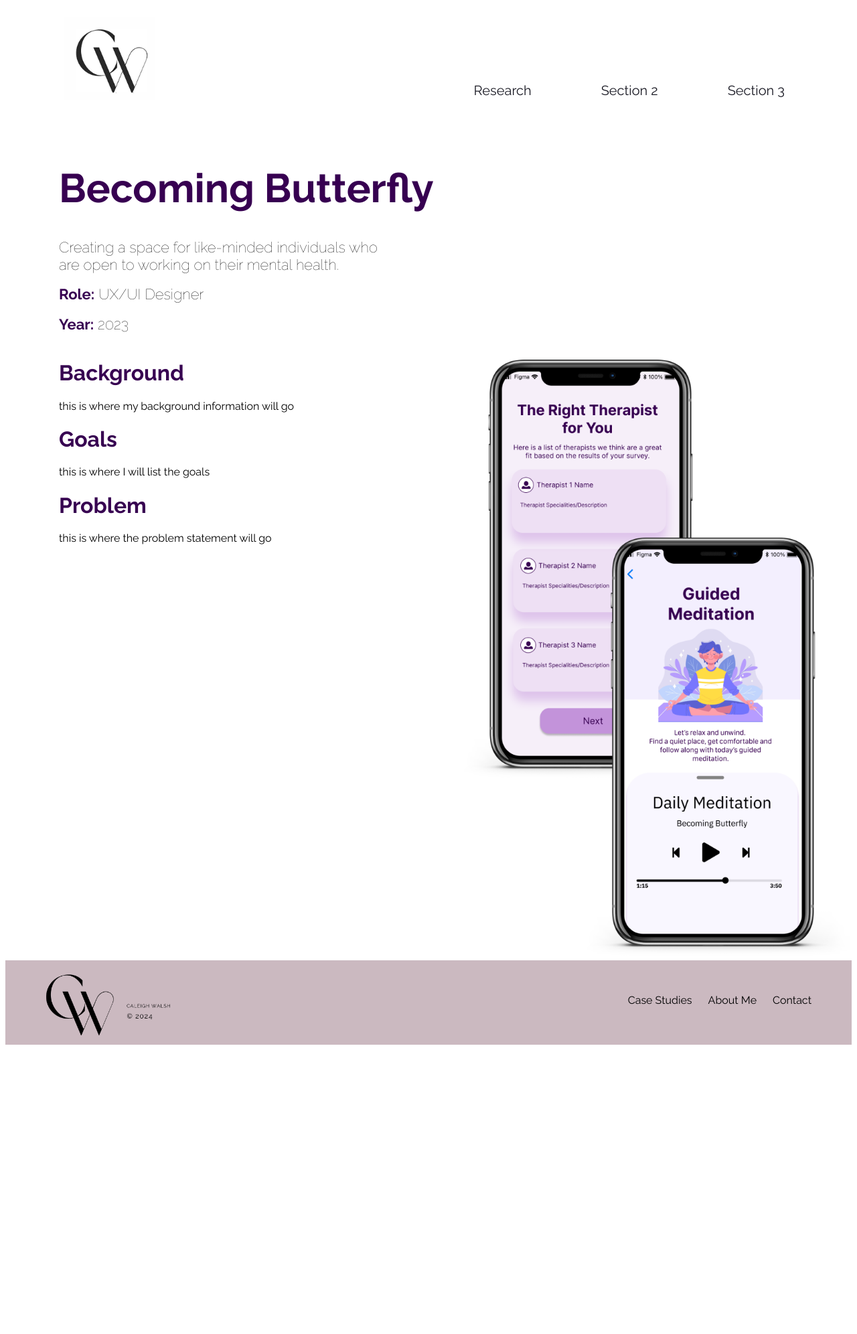
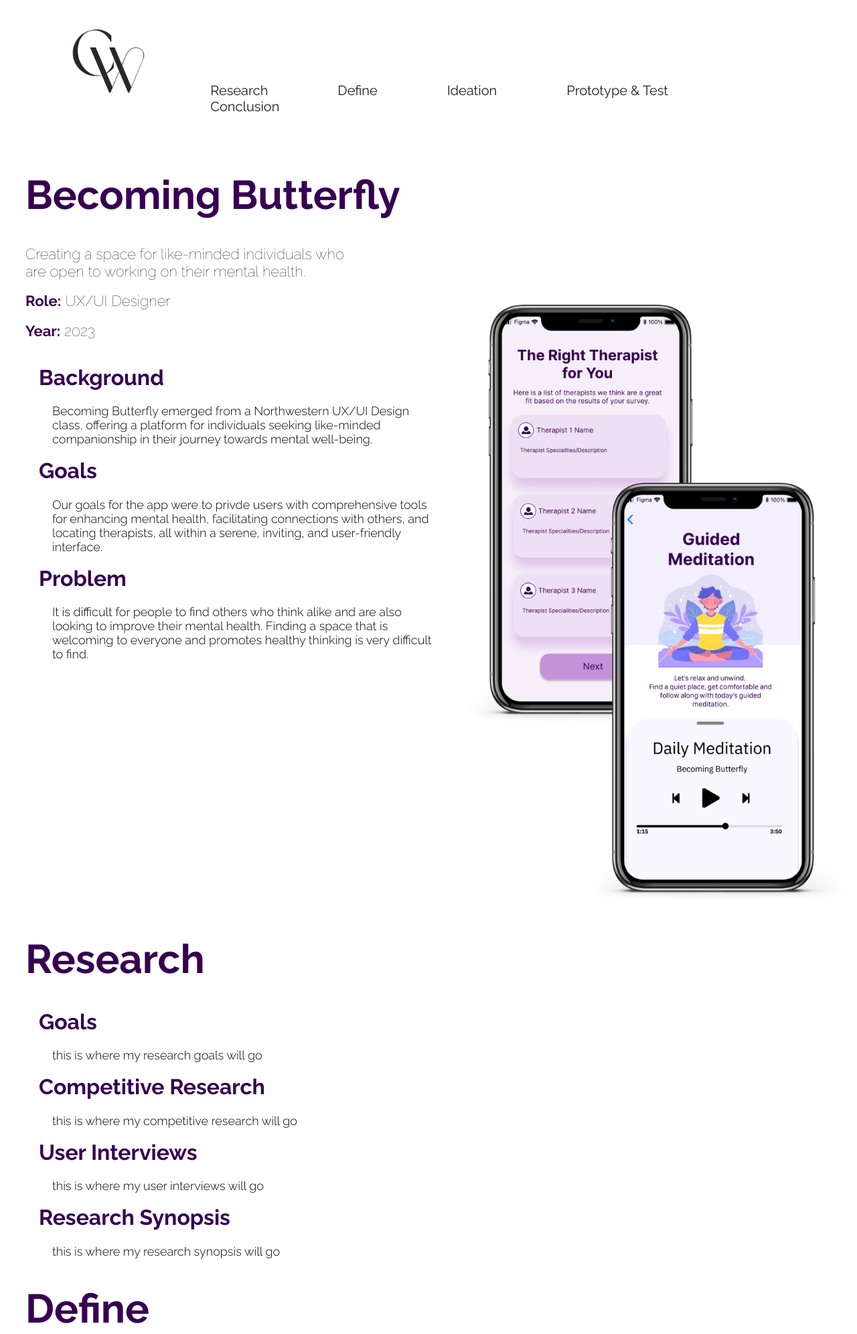
Before and after one commit to cawalsh2/UX_UI_HW_19, a plain HTML site: page bb.html in a window 1280 px wide. Shown: the part 5-1997 px from the top of the page at 67% size. Before the commit the page ends 1573 px from the top, so only its background shows below. Drawn offline with Linux system fonts and the light colour scheme.

Commit message:
upated 5/15.2

```diff
--- a/bb.html
+++ b/bb.html
@@ -20,33 +20,100 @@
         <nav class="nav-list">
             <ul>
                 <li data-tab="1">Research</li>
-                <li data-tab="2">Section 2</li>
-                <li data-tab="3">Section 3</li>
+                <li data-tab="2">Define</li>
+                <li data-tab="3">Ideation</li>
+                <li data-tab="4">Prototype & Test</li>
+                <li data-tab="5">Conclusion</li>
             </ul>
         </nav>
     </header>
+
 <div class="titleBB">
+    <div class="title-text">
          <h1>Becoming Butterfly</h1>
          <h2>Creating a space for like-minded individuals who are open to working on their mental health. </h2>
          <h2><span class="bold">Role:</span> UX/UI Designer</h2>
          <h2><span class="bold">Year:</span> 2023</h2>
     </div>
-<!--Case Introduction-->
+</div>
+
 <div class="bbcase-intro">
     <div class="bbcase-text">
+            <div class="text-container">
                 <h1>Background</h1>
-            <p>this is where my background information will go</p>
+                <p>Becoming Butterfly emerged from a Northwestern UX/UI Design class, offering a platform for individuals seeking like-minded companionship in their journey towards mental well-being.</p>
                 <h1>Goals</h1>
-            <p>this is where I will list the goals</p>
+                <p>Our goals for the app were to privde users with comprehensive tools for enhancing mental health, facilitating connections with others, and locating therapists, all within a serene, inviting, and user-friendly interface.</p>
                 <h1>Problem</h1>
-            <p>this is where the problem statement will go</p>
+                <p>It is difficult for people to find others who think alike and are also looking to improve their mental health. Finding a space that is welcoming to everyone and promotes healthy thinking is very difficult to find.</p>
+            </div>
+    </div>
 </div>
 
 <div class="bbImages">
      <img src="images/BB3.png">
 </div>
+
+
+<!--Research-->
+<div class="titleBBre">
+    <div class="title-text">
+        <h1>Research</h1>
     </div>
 
+</div>
+<div class="bbcase-re">
+    <div class="bbcase-text">
+        <h1>Goals</h1>
+            <p>this is where my research goals will go</p>
+        <h1>Competitive Research</h1>
+            <p>this is where my competitive research will go</p>
+        <h1>User Interviews</h1>
+            <p>this is where my user interviews will go</p>
+        <h1>Research Synopsis</h1>
+            <p>this is where my research synopsis will go</p>
+    </div>
+</div>
+
+
+<!--Define-->
+<div class="titleBBde">
+    <div class="title-text">
+        <h1>Define</h1>
+    </div>
+
+</div>
+<div class="bbcase-de">
+    <div class="bbcase-text">
+        <h1>User Persona</h1>
+            <p>image of user persona</p>
+        <h1>User Scenario</h1>
+            <p>image of user scenario</p>
+    </div>
+</div>
+
+<!--Ideation-->
+<div class="tileBBid">
+    <div class="title-text">
+        <h1>Ideation</h1>
+    </div>
+
+</div>
+<div class="bbcase-id">
+    <div class="bbcase-text">
+        <h1>Feature Prioritization</h1>
+            <p>I really believe that if you practice enough you could paint the 'Mona Lisa' with a two-inch brush.</p>
+        <h1>User Flows</h1>
+            <p>I really believe that if you practice enough you could paint the 'Mona Lisa' with a two-inch brush.</p>
+        <h1>Lo-Fi Wireframes</h1>
+            <p>I really believe that if you practice enough you could paint the 'Mona Lisa' with a two-inch brush.</p>
+        <h1>Style Guide</h1>
+            <p>I really believe that if you practice enough you could paint the 'Mona Lisa' with a two-inch brush.</p>
+    </div>
+</div>
+<!--Prototype & Test-->
+
+<!--Conclusion-->
 <footer>
     <div class="footer-right">
         <ul>
--- a/css/style.css
+++ b/css/style.css
@@ -1,3 +1,4 @@
+/* Main Page */
 header.navigation {
     display:flex;
     justify-content: space-between;
@@ -26,24 +27,9 @@ header.navigation {
     font-weight:lighter;
     color: #1C1C26;
 }
-.titleBB {
-    text-align: left;
-    margin-left: 80px;
-}
-.titleBB h1{
-    font-family:"Raleway", sans-serif;
-    font-weight:bolder;
-    color: #370051;
-    font-size: 60px;
-}
-.titleBB h2 {
-    font-family:"Raleway", sans-serif;
-    font-weight: lighter;
-    color:black;
-    font-size: 22px;
-    text-align: left;
-    max-width: 500px;
-}
+
+
+
 h2 {
     font-size:35px;
     font-family: "Raleway", sans-serif;
@@ -123,29 +109,8 @@ p {
     margin: 0 auto;
     text-align: center;
 }
-.bbcase-intro {
-    display:flex;
-    align-items: flex-start;
-    margin-top: 20px;
-}
-.bbcase-text {
-    flex: 1;
-    margin-right: 20px;
-    padding-left: 80px;
-}
-.bbImages {
-    flex: 0 0 auto;
-}
-.bbImages img {
-    display: block;
-    width: 600px;
-    margin-top: 20px;
-    margin-left: 10px;
-}
-.bbcase-text h1 {
-    font-family: "Raleway", sans-serif;
-    color:#370051
-}
+
+
 .info-container {
     display: flex;
     align-items: center;
@@ -248,3 +213,67 @@ footer li:hover {
     text-decoration: underline;
     cursor: pointer;
 }
+
+
+
+
+/* BB page */
+.titleBB {
+    display:flex;
+    align-items: flex-start;
+    justify-content: space-between;
+    margin-top: 10px;
+    margin-bottom: 10px;
+}
+.title-text {
+    margin-right: 20px;
+    padding-left: 30px;
+}
+.bbImages {
+    margin-left: auto;
+    margin-top: -550px;
+    width: 50%;
+    text-align: right;
+}
+.bbcase-intro {
+   margin-right: 20px;
+   margin-top: 20px;
+}
+.bbcase-text {
+    padding-left: 50px;
+}
+.bbImages img {
+    width: 600px;
+    margin-top: 0px;
+    margin-left: 10px;
+    max-width: 100%;
+}
+.text-container {
+    max-width: 50%;
+}
+.bbcase-text h1 {
+    font-family: "Raleway", sans-serif;
+    color:#370051;
+    margin-top: 0;
+    font-weight:bold;
+}
+.title-text h1{
+    font-family:"Raleway", sans-serif;
+    font-weight:bolder;
+    color: #370051;
+    font-size: 60px;
+}
+.titleBB h2 {
+    font-family:"Raleway", sans-serif;
+    font-weight: lighter;
+    color:black;
+    font-size: 22px;
+    text-align: left;
+    max-width: 500px;
+}
+.bbcase-text p {
+ font-family: "Raleway", sans-serif;
+ font-weight:300;
+ font-size:18px;
+ padding-left: 20px;
+}
```
Lines whose indentation alone changed are shown as unchanged.
